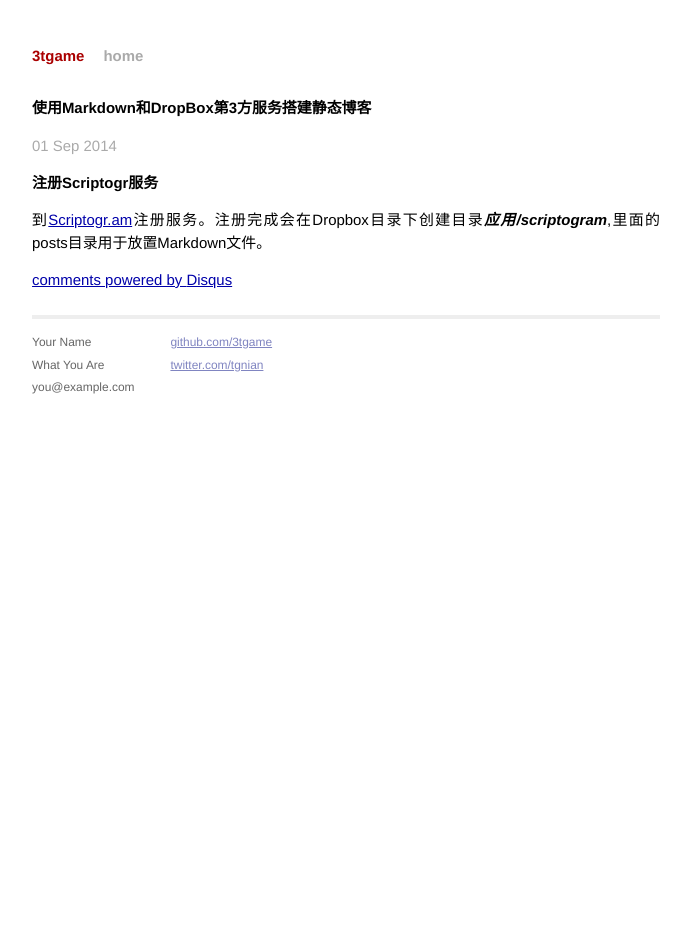
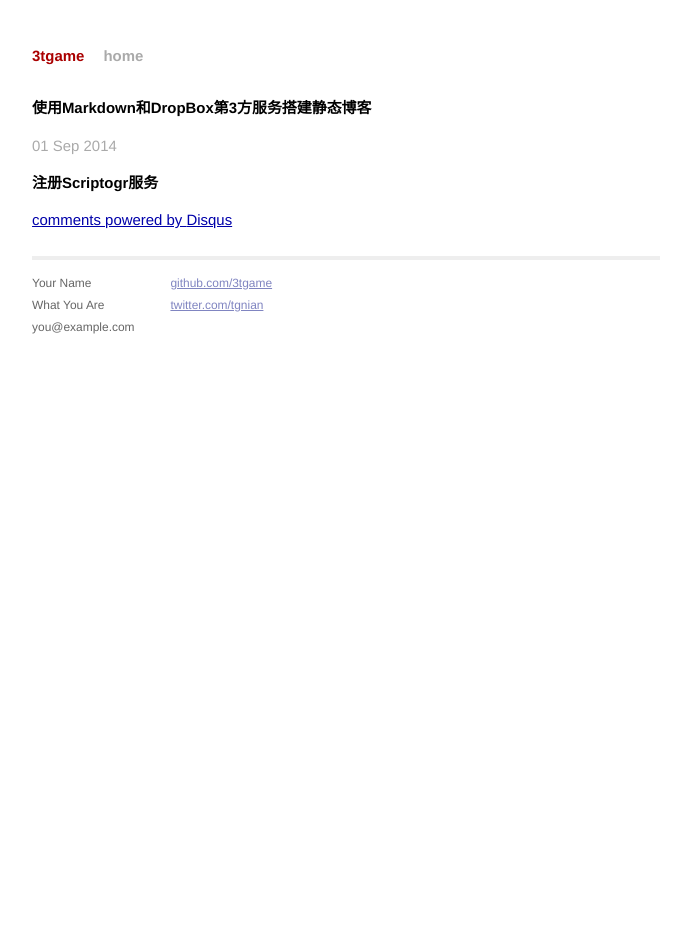
Before and after one commit to 3tgame/blog_jekyll, a Jekyll site: the page built from _posts/2014-09-01-Setup-Static-Blog-Use-Markdown-and-Dropbox.markdown, in a window 1280 px wide. Shown: the whole page, without its empty margins (294-985 px from the left). Built offline with Jekyll 4.4.1, drawn with Linux system fonts in a browser that asks for light colours; Markdown is read by kramdown in place of the engine named in the settings; comment, search, counter and statistics services are not loaded.

Commit message:
test to find problom

```diff
--- a/_posts/2014-09-01-Setup-Static-Blog-Use-Markdown-and-Dropbox.markdown
+++ b/_posts/2014-09-01-Setup-Static-Blog-Use-Markdown-and-Dropbox.markdown
@@ -6,5 +6,3 @@ categories: [blog]
 ---
 
 # 注册Scriptogr服务
-
-到[Scriptogr.am](http://scriptogr.am/)注册服务。注册完成会在Dropbox目录下创建目录**_应用/scriptogram_**,里面的posts目录用于放置Markdown文件。
```
